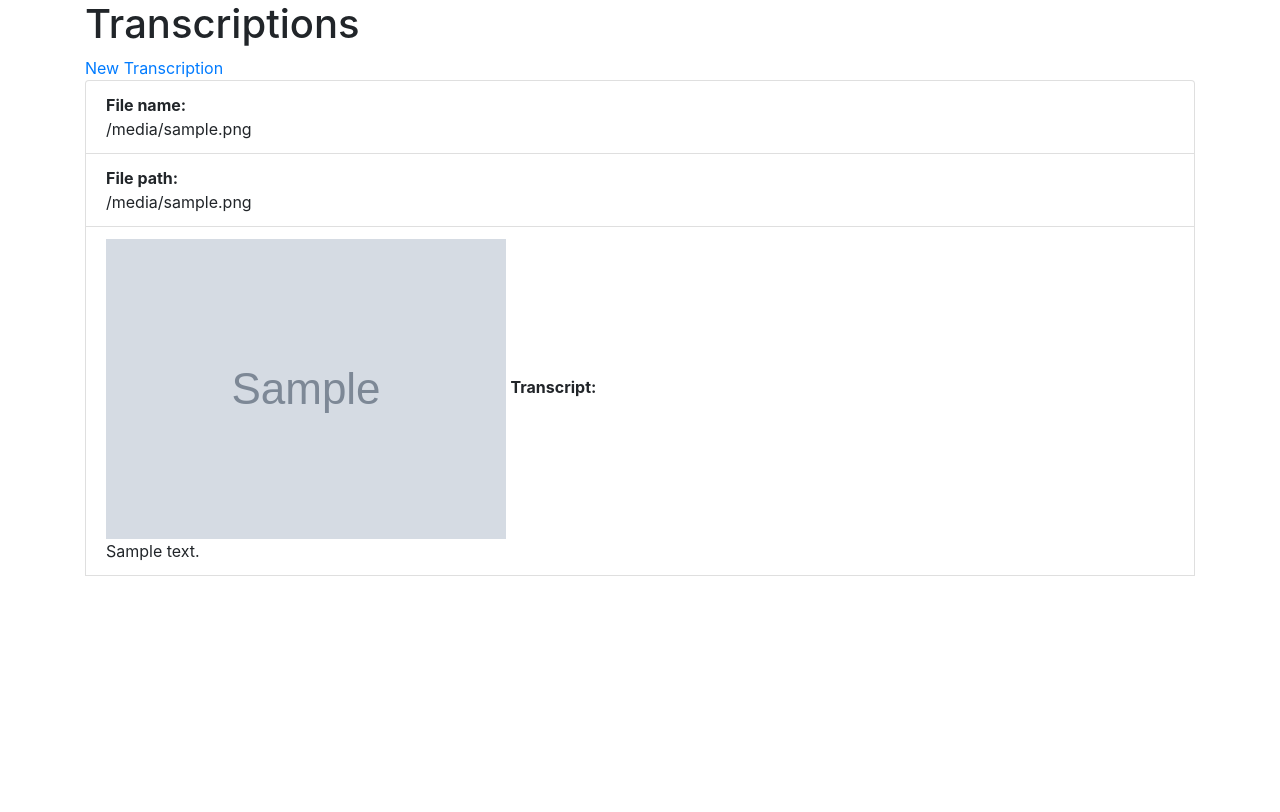
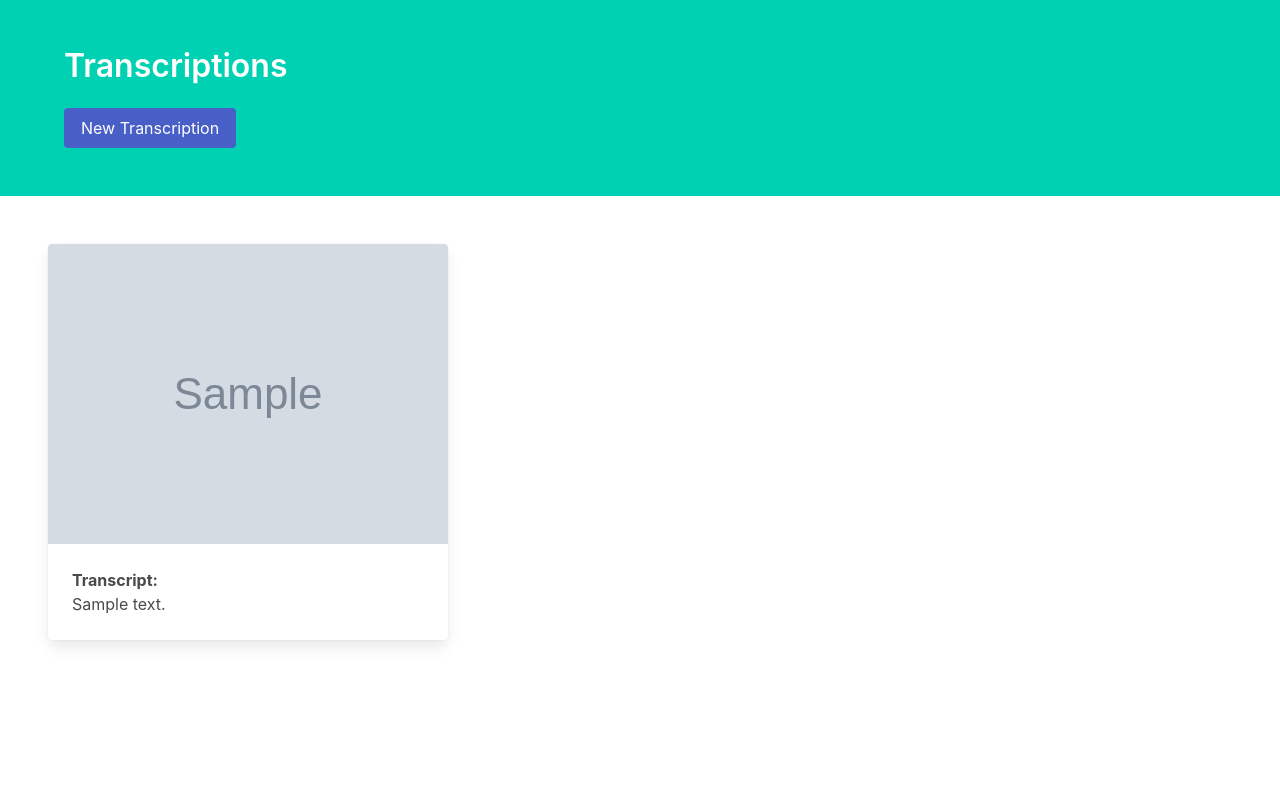
Before and after one commit to mojason-81/other_python_meanderings, a Flask app: template vision-api-test-flask/templates/transcriptions/index.html in a window 1280 px wide. Before the commit the page ends 576 px from the top, so only its background shows below. Run offline with Flask 2, Linux system fonts and the light colour scheme; the template is opened without the code that fills it: most values are stand-ins (such as "Sample title", 1, 10 or a date in 2020); grey boxes marked "Sample" are stand-in pictures; some libraries are stand-ins or nearby versions.

Commit message:
Fancy up the html a bit

```diff
--- a/vision-api-test-flask/templates/transcriptions/index.html
+++ b/vision-api-test-flask/templates/transcriptions/index.html
@@ -1,32 +1,39 @@
 <html>
   <head>
-    <link rel="stylesheet" href="https://maxcdn.bootstrapcdn.com/bootstrap/4.0.0/css/bootstrap.min.css" integrity="sha384-Gn5384xqQ1aoWXA+058RXPxPg6fy4IWvTNh0E263XmFcJlSAwiGgFAW/dAiS6JXm" crossorigin="anonymous">
-    <script src="https://code.jquery.com/jquery-3.2.1.slim.min.js" integrity="sha384-KJ3o2DKtIkvYIK3UENzmM7KCkRr/rE9/Qpg6aAZGJwFDMVNA/GpGFF93hXpG5KkN" crossorigin="anonymous"></script>
-    <script src="https://cdnjs.cloudflare.com/ajax/libs/popper.js/1.12.9/umd/popper.min.js" integrity="sha384-ApNbgh9B+Y1QKtv3Rn7W3mgPxhU9K/ScQsAP7hUibX39j7fakFPskvXusvfa0b4Q" crossorigin="anonymous"></script>
-    <script src="https://maxcdn.bootstrapcdn.com/bootstrap/4.0.0/js/bootstrap.min.js" integrity="sha384-JZR6Spejh4U02d8jOt6vLEHfe/JQGiRRSQQxSfFWpi1MquVdAyjUar5+76PVCmYl" crossorigin="anonymous"></script>
+    <meta charset="utf-8">
+    <title>Vision</title>
+    <meta name="viewport" content="width=device-width, initial-scale=1">
+    <link rel="stylesheet" href="https://cdnjs.cloudflare.com/ajax/libs/bulma/0.6.2/css/bulma.min.css">
+    <script defer src="https://use.fontawesome.com/releases/v5.0.0/js/all.js"></script>
   </head>
   <body>
-    <div class="container">
-      <h1>Transcriptions</h1>
-      <a href="{{ url_for('transcriptionsNew') }}">New Transcription</a>
+    <section class="hero is-primary">
+      <div class="hero-body">
+        <div class="container">
+          <h1 class="title">Transcriptions</h1>
+          <a href="{{ url_for('transcriptionsNew') }}" class="button is-link">New Transcription</a>
+        </div>
+      </div>
+    </section>
+    <section class="section columns is-multiline">
       <div>
-        <ul class="list-group">
-          {% for transcription in transcriptions %}
-          <li class="list-group-item">
-            <b>File name:</b><br />{{ transcription.filename }}
-          </li>
-          <li class="list-group-item">
-            <b>File path:</b><br />{{ transcription.filepath }}
-          </li>
-          <li class="list-group-item">
-            <img class="img-fluid" src="/static/{{ transcription.filename }}">
-            <b>Transcript:</b><br />{{ transcription.text }}
-          </li>
-          <br>
-          {% endfor %}
-        </ul>
+        {% for transcription in transcriptions %}
+        <div class="column is-12">
+          <div class="card">
+            <div class="card-image">
+              <figure class="image">
+                <img class="img-fluid" style="max-width:900px;" src="/static/{{ transcription.filename }}">
+              </figure>
+            </div>
+            <div class="card-content">
+              <div class="content">
+                <b>Transcript:</b><br />{{ transcription.text }}
+              </div>
+            </div>
+          </div>
+        </div>
+        {% endfor %}
       </div>
-      <br>
-    </div>
+    </section>
   </body>
 </html>
```
